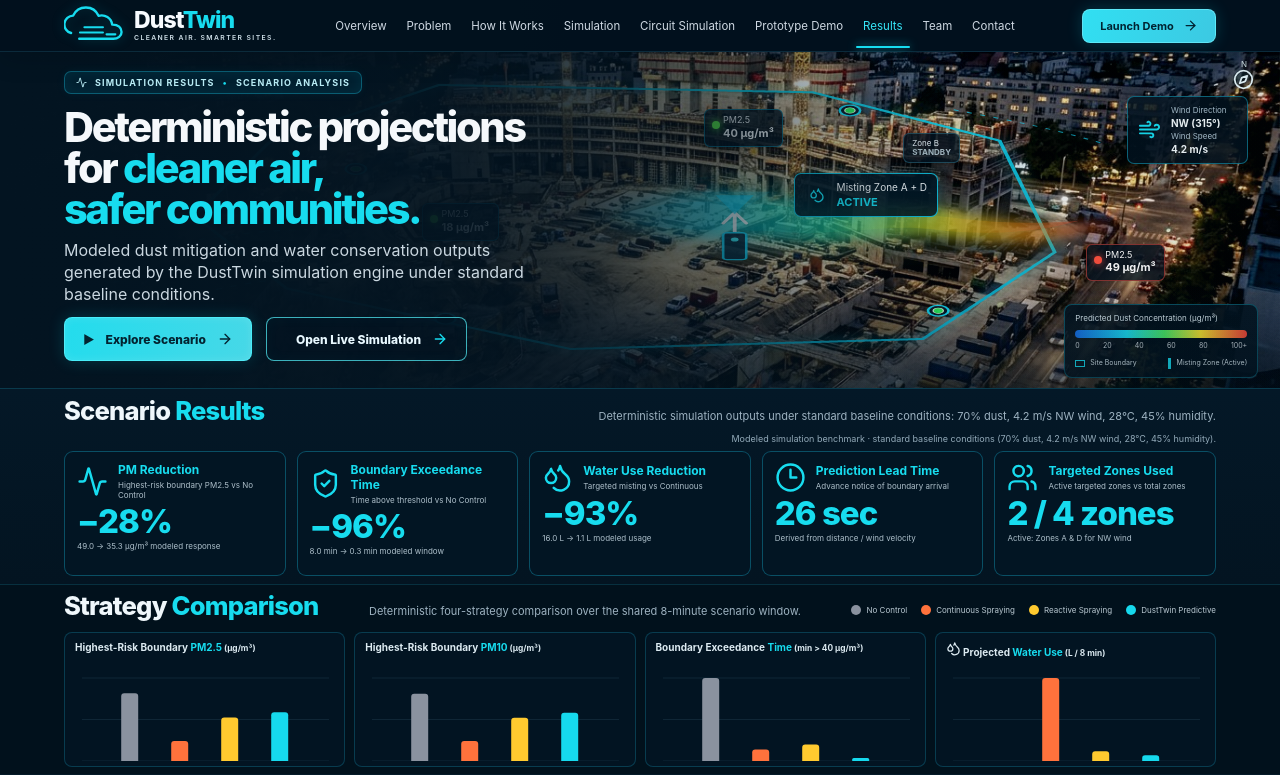
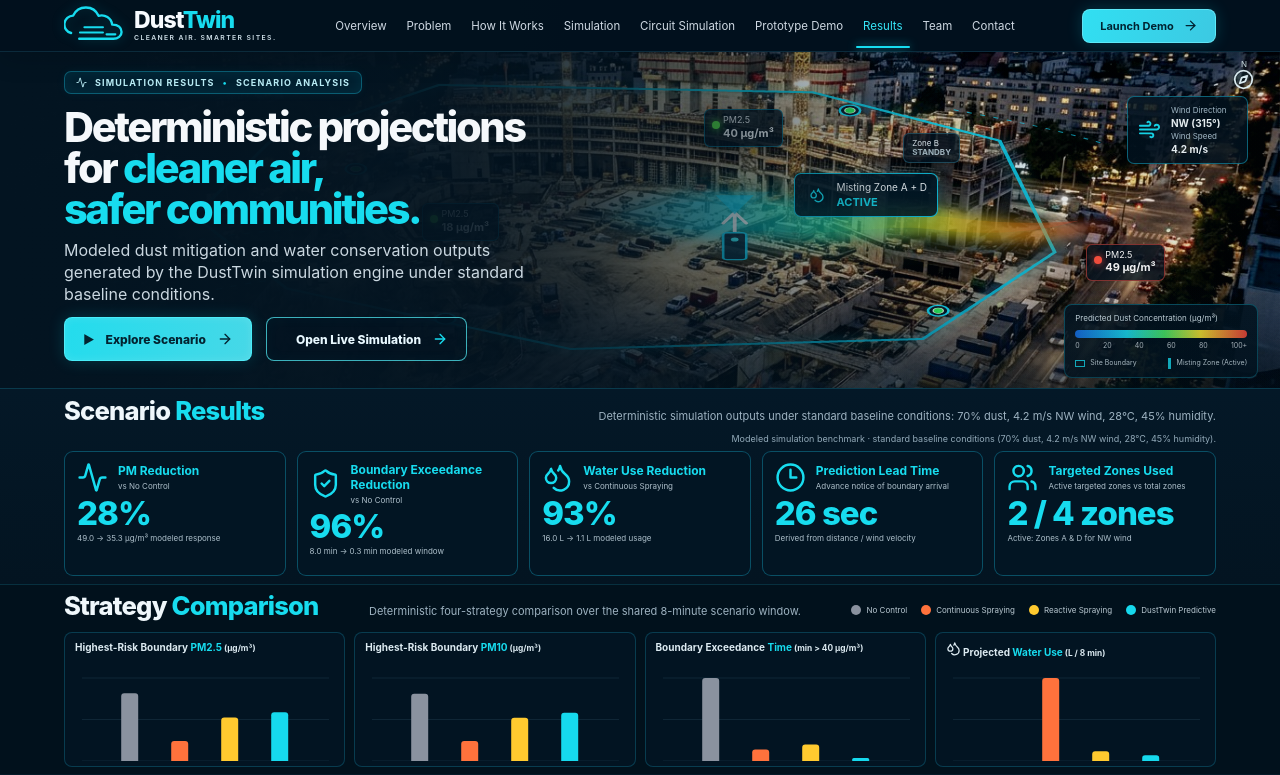
Before and after one commit to meherabmehu/DustTwin, a React (Vite) app: page /results in a window 1280 px wide. Shown: the top 775 px of the page. Built offline with nearby package versions, Linux system fonts and the light colour scheme.

Commit message:
fixing the reduction metric signs

```diff
--- a/src/pages/Results.tsx
+++ b/src/pages/Results.tsx
@@ -6,6 +6,12 @@
 import { ComparisonBars, Sparkline } from '../components/Charts';
 import { DustMap } from '../components/Visuals';
 import { computeResultsSummary } from '../features/results/resultsEngine';
+
+function formatReductionDisplay(percent: number): string {
+  if (percent > 0) return `${percent}%`;
+  if (percent === 0) return '0%';
+  return `${Math.abs(percent)}% increase`;
+}
 
 export default function Results() {
   const { prediction, strategyResults, summary } = useMemo(() => computeResultsSummary(), []);
@@ -57,24 +63,24 @@
     {
       icon: <Activity />,
       title: 'PM Reduction',
-      subtitle: 'Highest-risk boundary PM2.5 vs No Control',
-      value: `−${summary.pmReductionPercent}%`,
+      subtitle: 'vs No Control',
+      value: formatReductionDisplay(summary.pmReductionPercent),
       foot: `${summary.noControlPm25.toFixed(1)} → ${summary.predictivePm25.toFixed(1)} µg/m³ modeled response`,
       base: 35,
     },
     {
       icon: <ShieldCheck />,
-      title: 'Boundary Exceedance Time',
-      subtitle: 'Time above threshold vs No Control',
-      value: `−${summary.exceedanceReductionPercent}%`,
+      title: 'Boundary Exceedance Reduction',
+      subtitle: 'vs No Control',
+      value: formatReductionDisplay(summary.exceedanceReductionPercent),
       foot: `${summary.noControlExceedance.toFixed(1)} min → ${summary.predictiveExceedance.toFixed(1)} min modeled window`,
       base: 10,
     },
     {
       icon: <Droplets />,
       title: 'Water Use Reduction',
-      subtitle: 'Targeted misting vs Continuous',
-      value: `−${summary.waterReductionPercent}%`,
+      subtitle: 'vs Continuous Spraying',
+      value: formatReductionDisplay(summary.waterReductionPercent),
       foot: `${summary.continuousWater.toFixed(1)} L → ${summary.predictiveWater.toFixed(1)} L modeled usage`,
       base: 15,
     },
```
